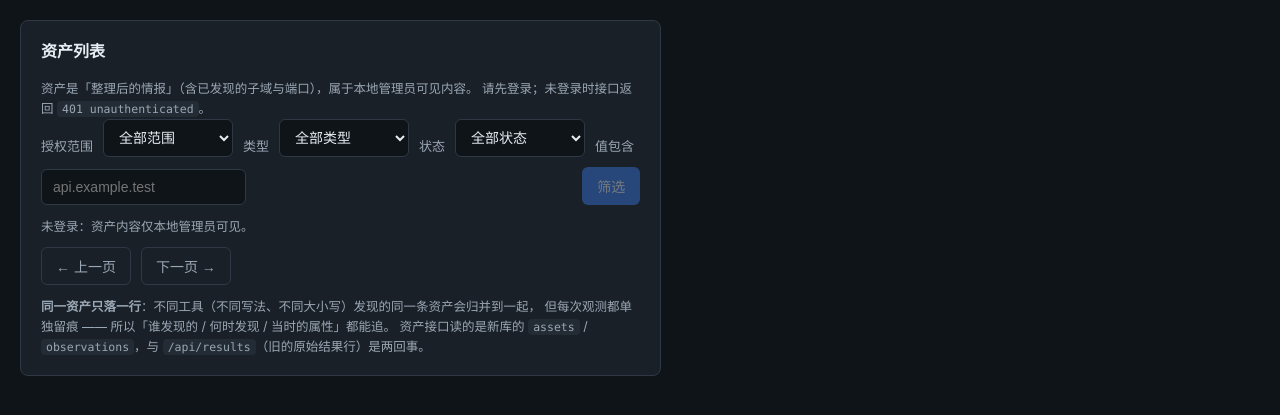
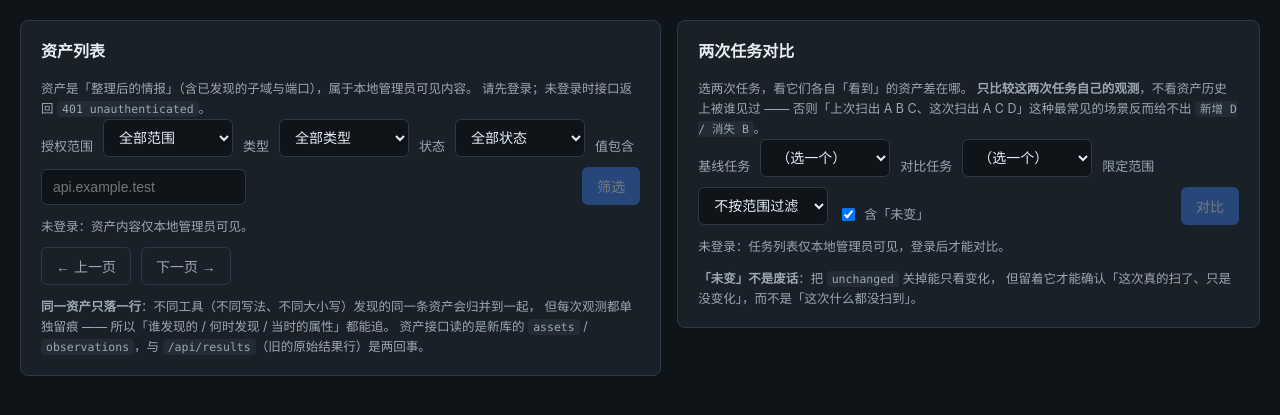
Before and after one commit to Keqi2048905057/geteverything, a Flask app: page /assets in a window 1280 px wide. Shown: the part 65-480 px from the top of the page. Run offline with Flask 3, Linux system fonts and the light colour scheme.

Commit message:
feat: P1 §10 Diff 前端露出 + 修正「未变」计数被明细开关清零
前端（无框架、无 CDN，沿用 assets.js 的做法）：
- /assets 页底部新增「两次任务对比」表单：基线/对比任务下拉（默认选最近两次）、
  可选限定 Scope、「含未变」开关
- 结果按 新增/消失/变更/未变 四段渲染；changed 直接显示
  status_code: 200 → 403 这类属性差异
- 任务下拉来自 GET /api/jobs?limit=50（需管理员），401 显式转成提示而非抛错
- 「含未变」勾掉时显示「（按设置未取明细，共 N 条）」而不是「无」

核心修正 core/assets.py:diff_jobs：
- include_unchanged=False 原先会把 counts["unchanged"] 一起清零，
  导致「这次扫到了但没变化（未变 3）」与「什么都没扫到（未变 0）」
  完全不可区分 —— 而这恰是 diff 最需要回答的问题
- 改为只影响明细下发、不影响计数

测试：
- tests/unit/test_assets.py:test_diff_can_omit_unchanged_details 断言
  明细为空但计数仍为 1，并与带明细的结果交叉验证
- tests/integration/test_assets_api.py 新增 4 例页面骨架用例
  （diff-form / 匿名 disabled / 匿名不下发 Scope / 登录后列出 Scope），
  并让 omit-unchanged 用例比对两种取法的 counts 完全一致

验证：ruff 全过；pytest 701 passed / 2 skipped / 0 failures；mypy 34 errors（未新增）；
node --check 通过

```diff
--- a/get_everything_framework/core/assets.py
+++ b/get_everything_framework/core/assets.py
@@ -647,7 +647,9 @@
         before_job_id: 基线任务。
         after_job_id: 对比任务。
         scope_id: 只比较该范围下的资产（``None`` = 不按范围过滤）。
-        include_unchanged: 是否返回 ``unchanged`` 明细（默认返回数量与明细）。
+        include_unchanged: 是否返回 ``unchanged`` **明细**（默认返回）。
+            注意它只控制明细下发：``counts["unchanged"]`` 无论开关都反映
+            真实数量 —— 「未变 3 条」与「未变 0 条」是两件不同的事。
 
     Returns:
         dict: ``{"before_job_id", "after_job_id", "added", "removed",
@@ -682,6 +684,11 @@
     removed: list[dict] = []
     changed: list[dict] = []
     unchanged: list[dict] = []
+    # ``include_unchanged=False`` 只是**不下发明细**，计数仍然要准：
+    # 「未变 3 条」与「未变 0 条」是两件完全不同的事 —— 前者说明这次
+    # 真的扫到了、只是没变化，后者可能是这次什么都没扫到。把计数一起
+    # 抹成 0 会让两者不可区分，正好毁掉 diff 最有用的一条信息。
+    unchanged_count = 0
 
     for asset_id in sorted(after.keys() - before.keys()):
         added.append(_diff_item(assets.get(asset_id), after[asset_id]))
@@ -695,8 +702,10 @@
         if differences:
             item["changes"] = differences
             changed.append(item)
-        elif include_unchanged:
-            unchanged.append(item)
+        else:
+            unchanged_count += 1
+            if include_unchanged:
+                unchanged.append(item)
 
     result: dict[str, Any] = {
         "before_job_id": before_job_id,
@@ -706,7 +715,12 @@
         "changed": changed,
         "unchanged": unchanged,
     }
-    result["counts"] = {key: len(result[key]) for key in ("added", "removed", "changed", "unchanged")}
+    result["counts"] = {
+        "added": len(added),
+        "removed": len(removed),
+        "changed": len(changed),
+        "unchanged": unchanged_count,
+    }
     return result
 
 
--- a/get_everything_framework/web/static/app.css
+++ b/get_everything_framework/web/static/app.css
@@ -401,3 +401,35 @@
   font-size: 13px;
   color: var(--text-dim);
 }
+
+/* ── 两次任务对比（P1，方案第 10 节） ─────────────────── */
+
+#diff-panel h3 {
+  margin: 14px 0 4px;
+  font-size: 13px;
+  color: var(--text-dim);
+}
+
+.diff-list {
+  margin: 0 0 6px;
+  padding-left: 18px;
+  list-style: disc;
+}
+
+.diff-list li {
+  font-size: 12px;
+  line-height: 1.7;
+  word-break: break-all;
+}
+
+/* 「含未变」是复选项，不需要 .form-inline 里 select/input 的最小宽度。 */
+.form-inline .check-inline {
+  display: inline-flex;
+  align-items: center;
+  gap: 6px;
+  flex: 0 0 auto;
+  font-size: 13px;
+  color: var(--text-dim);
+}
+
+.form-inline .check-inline input { min-width: 0; }
--- a/get_everything_framework/web/static/assets.js
+++ b/get_everything_framework/web/static/assets.js
@@ -4,7 +4,8 @@
  *   1. 调 /api/assets 渲染资产表（类型 / 值 / 状态 / first_seen / last_seen / 置信度）；
  *   2. 点「详情」调 /api/assets/<id> 展开观测时间线 ——
  *      回答「谁发现的（source_tool/job_id）/ 何时发现（observed_at）/ 当时的属性（data）」；
- *   3. 分页与筛选（scope_id / type / status / search）。
+ *   3. 分页与筛选（scope_id / type / status / search）；
+ *   4. 两次任务对比：调 /api/jobs/<a>/diff/<b> 渲染 added / removed / changed / unchanged。
  *
  * 约定：不使用任何前端框架、不打包、不引入 CDN 资源；
  * 所有请求都限定在本机同源。响应里没有服务器路径，本文件也不拼接任何路径。
@@ -272,6 +273,154 @@
       });
   }
 
+  // ── 两次任务对比（方案第 10 节 Diff Engine） ─────────────
+
+  //: diff 四类的显示顺序与文案。数组顺序即渲染顺序 ——
+  //: 「新增 / 消失」比「未变」重要，所以未变永远排在最后。
+  var DIFF_SECTIONS = [
+    ["added", "新增", "上次没有、这次有"],
+    ["removed", "消失", "上次有、这次没有"],
+    ["changed", "变更", "两次都有，但可变属性不一样"],
+    ["unchanged", "未变", "两次都有且属性一致"],
+  ];
+
+  function fillJobOptions(jobs) {
+    var selects = ["diff-before", "diff-after"];
+    selects.forEach(function (id) {
+      var select = document.getElementById(id);
+      if (!select) return;
+      // 保留第一项「（选一个）」占位。
+      while (select.options.length > 1) select.remove(1);
+      jobs.forEach(function (job) {
+        var option = document.createElement("option");
+        option.value = job.id;
+        option.textContent = job.id + " · " + (job.status || "") + " · " + (job.created_at || "");
+        select.appendChild(option);
+      });
+    });
+
+    // 默认选中「最近两次」，让用户不必先手动挑。
+    var before = document.getElementById("diff-before");
+    var after = document.getElementById("diff-after");
+    if (before && after && jobs.length >= 2) {
+      before.value = jobs[1].id;
+      after.value = jobs[0].id;
+    }
+  }
+
+  function loadJobOptions() {
+    var before = document.getElementById("diff-before");
+    if (!before) return;
+    fetch("/api/jobs?limit=50", { headers: { Accept: "application/json" } })
+      .then(function (resp) {
+        if (resp.status === 401) return null;
+        if (!resp.ok) throw new Error("HTTP " + resp.status);
+        return resp.json();
+      })
+      .then(function (data) {
+        var summary = document.getElementById("diff-summary");
+        if (!data) {
+          if (summary) summary.textContent = "未登录：任务列表仅本地管理员可见，登录后才能对比。";
+          return;
+        }
+        fillJobOptions(data.jobs || []);
+      })
+      .catch(function (err) {
+        var summary = document.getElementById("diff-summary");
+        if (summary) summary.textContent = "任务列表读取失败: " + err.message;
+      });
+  }
+
+  function diffItemLine(item) {
+    var text = typeLabel(item.type) + " " + item.value;
+    if (item.changes && Object.keys(item.changes).length) {
+      var parts = Object.keys(item.changes).map(function (attribute) {
+        var change = item.changes[attribute] || {};
+        return attribute + ": " + JSON.stringify(change.from) + " → " + JSON.stringify(change.to);
+      });
+      text += "（" + parts.join("；") + "）";
+    }
+    return text;
+  }
+
+  function renderDiff(data) {
+    var body = document.getElementById("diff-body");
+    var summary = document.getElementById("diff-summary");
+    if (!body) return;
+
+    body.textContent = "";
+    var counts = data.counts || {};
+
+    if (summary) {
+      summary.textContent =
+        "基线 " + data.before_job_id + " → 对比 " + data.after_job_id +
+        "：新增 " + (counts.added || 0) +
+        " · 消失 " + (counts.removed || 0) +
+        " · 变更 " + (counts.changed || 0) +
+        " · 未变 " + (counts.unchanged || 0);
+    }
+
+    DIFF_SECTIONS.forEach(function (section) {
+      var key = section[0];
+      var items = data[key] || [];
+      body.appendChild(el("h3", null, section[1] + "（" + items.length + "）— " + section[2]));
+
+      if (!items.length) {
+        // 服务端在 include_unchanged=0 时只给计数、不给明细：
+        // 说清这是「没要」而不是「没有」，否则用户会以为两次任务完全一致。
+        body.appendChild(
+          el("p", "hint", (counts[key] || 0) > 0 ? "（按设置未取明细，共 " + counts[key] + " 条）" : "无。")
+        );
+        return;
+      }
+      var list = el("ul", "diff-list");
+      items.forEach(function (item) {
+        var node = el("li", "mono", diffItemLine(item));
+        node.setAttribute("data-asset-id", item.asset_id || "");
+        list.appendChild(node);
+      });
+      body.appendChild(list);
+    });
+  }
+
+  function runDiff() {
+    var before = filterValue("diff-before");
+    var after = filterValue("diff-after");
+    var summary = document.getElementById("diff-summary");
+
+    if (!before || !after) {
+      if (summary) summary.textContent = "请先各选一个任务。";
+      return;
+    }
+    if (before === after) {
+      if (summary) summary.textContent = "基线与对比是同一个任务，换一个再比。";
+      return;
+    }
+
+    var params = [];
+    var scopeId = filterValue("diff-scope");
+    if (scopeId) params.push("scope_id=" + encodeURIComponent(scopeId));
+    var includeUnchanged = document.getElementById("diff-include-unchanged");
+    if (includeUnchanged && !includeUnchanged.checked) params.push("include_unchanged=0");
+    var query = params.length ? "?" + params.join("&") : "";
+
+    if (summary) summary.textContent = "对比中…";
+    fetch(
+      "/api/jobs/" + encodeURIComponent(before) + "/diff/" + encodeURIComponent(after) + query,
+      { headers: { Accept: "application/json" } }
+    )
+      .then(function (resp) {
+        if (!resp.ok) throw new Error("HTTP " + resp.status);
+        return resp.json();
+      })
+      .then(function (data) {
+        renderDiff(data);
+      })
+      .catch(function (err) {
+        if (summary) summary.textContent = "对比失败: " + err.message;
+      });
+  }
+
   function bind() {
     var form = document.getElementById("assets-filter");
     if (form) {
@@ -279,6 +428,14 @@
         event.preventDefault();
         offset = 0;
         loadAssets();
+      });
+    }
+
+    var diffForm = document.getElementById("diff-form");
+    if (diffForm) {
+      diffForm.addEventListener("submit", function (event) {
+        event.preventDefault();
+        runDiff();
       });
     }
 
@@ -311,5 +468,6 @@
   document.addEventListener("DOMContentLoaded", function () {
     bind();
     loadAssets();
+    loadJobOptions();
   });
 })();
--- a/get_everything_framework/web/templates/assets.html
+++ b/get_everything_framework/web/templates/assets.html
@@ -99,6 +99,51 @@
         要读内容请到任务详情页（证据接口不下发服务器路径）。
       </p>
     </section>
+
+    <section class="panel" id="diff-panel">
+      <h2>两次任务对比</h2>
+      <p class="hint">
+        选两次任务，看它们各自「看到」的资产差在哪。
+        <strong>只比较这两次任务自己的观测</strong>，不看资产历史上被谁见过 ——
+        否则「上次扫出 A B C、这次扫出 A C D」这种最常见的场景反而给不出
+        <code>新增 D / 消失 B</code>。
+      </p>
+
+      <form class="form form-inline" id="diff-form" autocomplete="off">
+        <label for="diff-before">基线任务</label>
+        <select id="diff-before" name="before">
+          <option value="">（选一个）</option>
+        </select>
+
+        <label for="diff-after">对比任务</label>
+        <select id="diff-after" name="after">
+          <option value="">（选一个）</option>
+        </select>
+
+        <label for="diff-scope">限定范围</label>
+        <select id="diff-scope" name="scope_id">
+          <option value="">不按范围过滤</option>
+          {% for scope in scopes %}
+            <option value="{{ scope.id }}">{{ scope.name }}（{{ scope.id }}）</option>
+          {% endfor %}
+        </select>
+
+        <label class="check-inline" for="diff-include-unchanged">
+          <input type="checkbox" id="diff-include-unchanged" name="include_unchanged" checked>
+          含「未变」
+        </label>
+
+        <button type="submit" class="btn btn-primary" {% if not is_authenticated %}disabled{% endif %}>对比</button>
+      </form>
+
+      <p class="hint" id="diff-summary">还没有对比结果。</p>
+      <div id="diff-body"></div>
+
+      <p class="hint">
+        <strong>「未变」不是废话</strong>：把 <code>unchanged</code> 关掉能只看变化，
+        但留着它才能确认「这次真的扫了、只是没变化」，而不是「这次什么都没扫到」。
+      </p>
+    </section>
   </main>
 
   <script src="{{ url_for('static', filename='assets.js') }}"></script>
```
Also changed, not shown: PROJECT_STATE.md (+8 -7 lines), docs/CODEBASE_MAP.md (+30 -7 lines), get_everything_framework/tests/integration/test_assets_api.py (+39 -1 lines), get_everything_framework/tests/unit/test_assets.py (+12 -2 lines), CHANGELOG.md.
